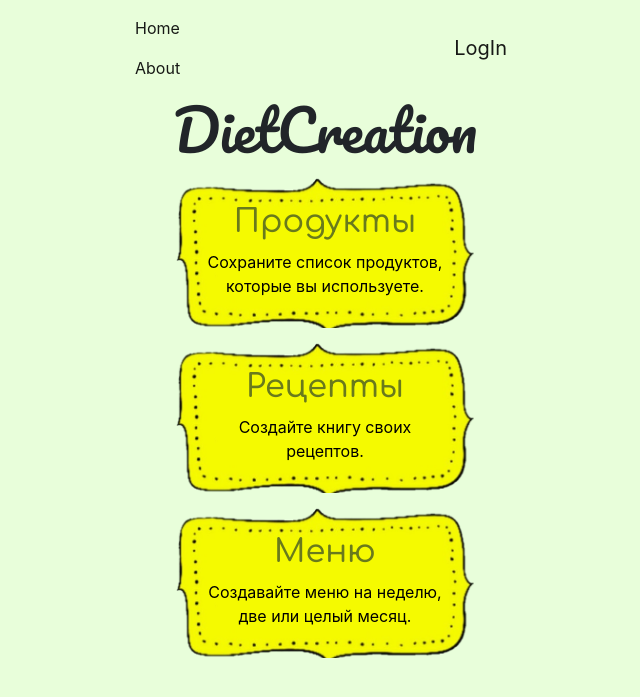
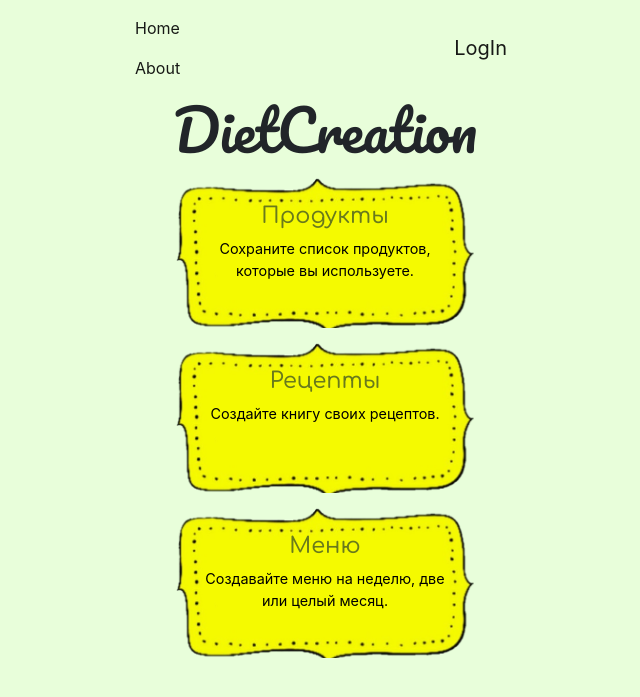
Before and after one commit to AnastasiaYazvinskaya/diet-creation, a Python web app: template app/templates/index.html in a window 1280 px wide. Shown: the top 697 px of the page, without its empty margins (315-955 px from the left). Run offline with Jinja, Linux system fonts and the light colour scheme; the template is opened without the code that fills it, so the values that code supplies are empty; some libraries are stand-ins or nearby versions; some web fonts are replaced.

Commit message:
font-size

```diff
--- a/app/static/css/index.css
+++ b/app/static/css/index.css
@@ -20,6 +20,10 @@ h1 {
 .container a h2 {
     font-family: 'Comfortaa', cursive;
     color: #697a1c;
+    font-size: 1.4em;
+}
+.container a p {
+    font-size: 0.9em;
 }
 .container a:hover {
     text-decoration: none;
```
